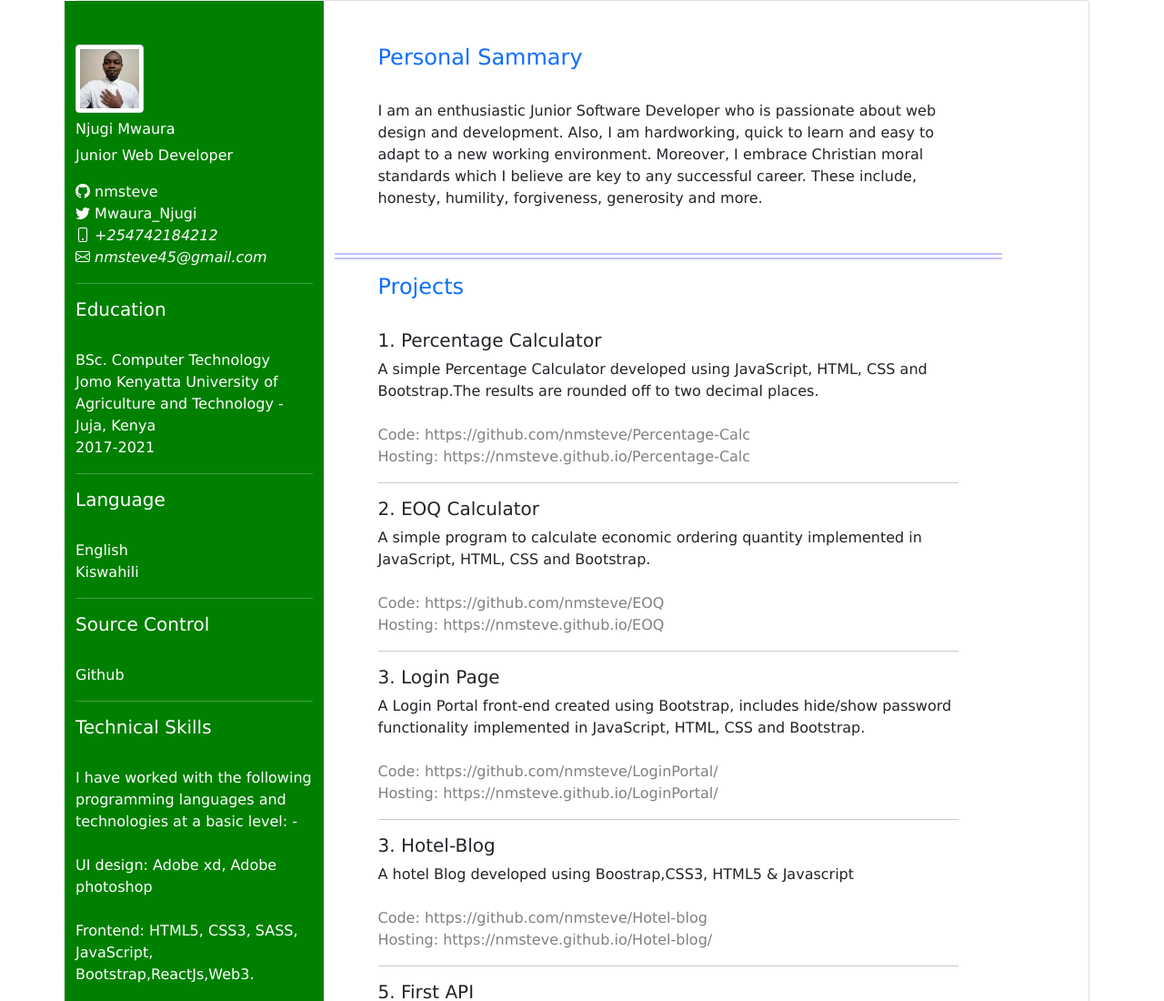
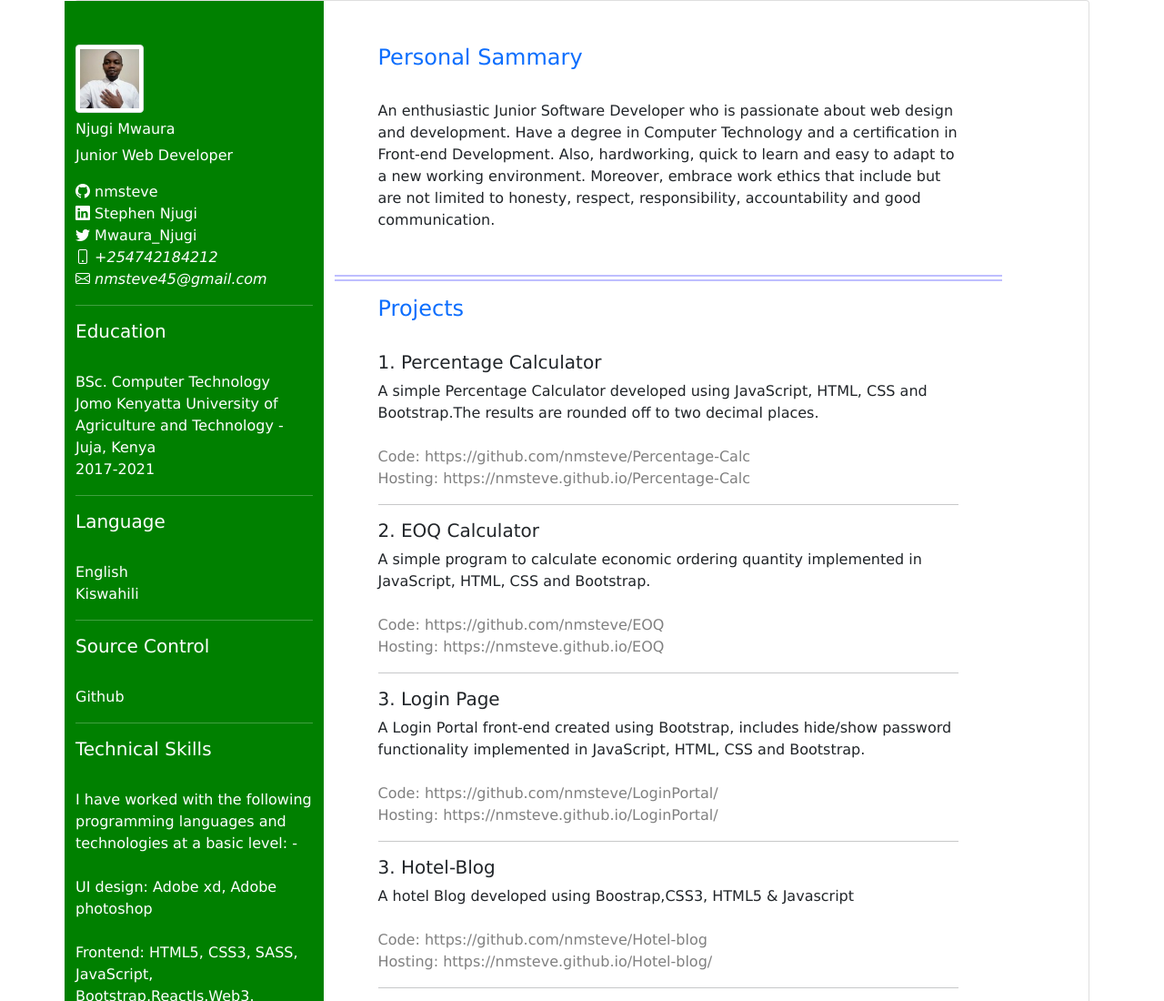
Before and after one commit to nmsteve/Front-End, a website: page index.html in a window 1280 px wide. Shown: the top 1100 px of the page at 91% size. Drawn offline with nearby package versions, Linux system fonts and the light colour scheme.

Commit message:
Update to persomal sammry

```diff
--- a/index.html
+++ b/index.html
@@ -31,6 +31,7 @@
 
 
               <i class="bi-github"></i> nmsteve<br>
+              <i class="bi-linkedin"></i> Stephen Njugi<br>
               <i class="bi-twitter "></i> Mwaura_Njugi <br>
               <i class="bi bi-phone"> +254742184212</i> <br>
               <i class="bi bi-envelope"> nmsteve45@gmail.com</i>
@@ -99,8 +100,7 @@
       <div class="m-5 ">
           <h4 class="text-primary ">Personal Sammary </h4>
           <br>
-          <p> I am an enthusiastic Junior Software Developer who is passionate about web design and development. Also, I am hardworking, quick to learn and easy to adapt to a new working environment. Moreover, I embrace Christian moral standards which I believe are key to any successful career. These include, honesty, humility, forgiveness, generosity and more. </p>
-      </div>
+          <p> An enthusiastic Junior Software Developer who is passionate about web design and development. Have a degree in Computer Technology and a certification in Front-end Development. Also,  hardworking, quick to learn and easy to adapt to a new working environment. Moreover, embrace work ethics that include but are not limited to honesty,  respect, responsibility, accountability and good communication. </p>      </div>
       <hr class="hr-out">
       <div class="m-5 mt-0">
         <h4 class="text-primary ">Projects </h4>
```
